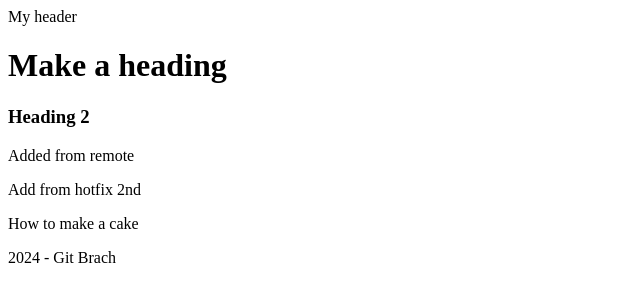
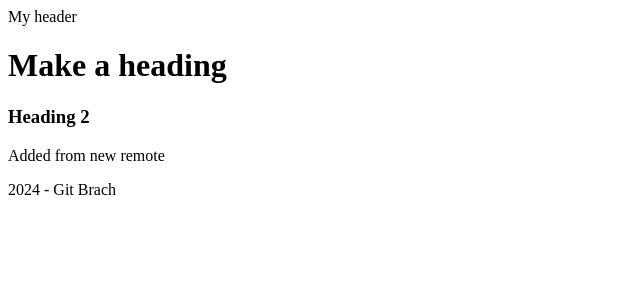
Before and after one commit to vinhchis/git-demo, a plain HTML site: page index.html in a window 1280 px wide. Shown: the whole page, without its empty margins (0-640 px from the left). Drawn offline with Linux system fonts and the light colour scheme.

Commit message:
change p

```diff
--- a/index.html
+++ b/index.html
@@ -9,9 +9,7 @@
     <header>My header</header>
     <h1>Make a heading</h1>
     <h3>Heading 2</h3>
-    Added from remote
-    <p>Add from hotfix 2nd</p>
-    <p>How to make a cake</p>
+    <p>Added from new remote</p>
     <footer>2024 - Git Brach</footer>
 </body>
 </html>
```
